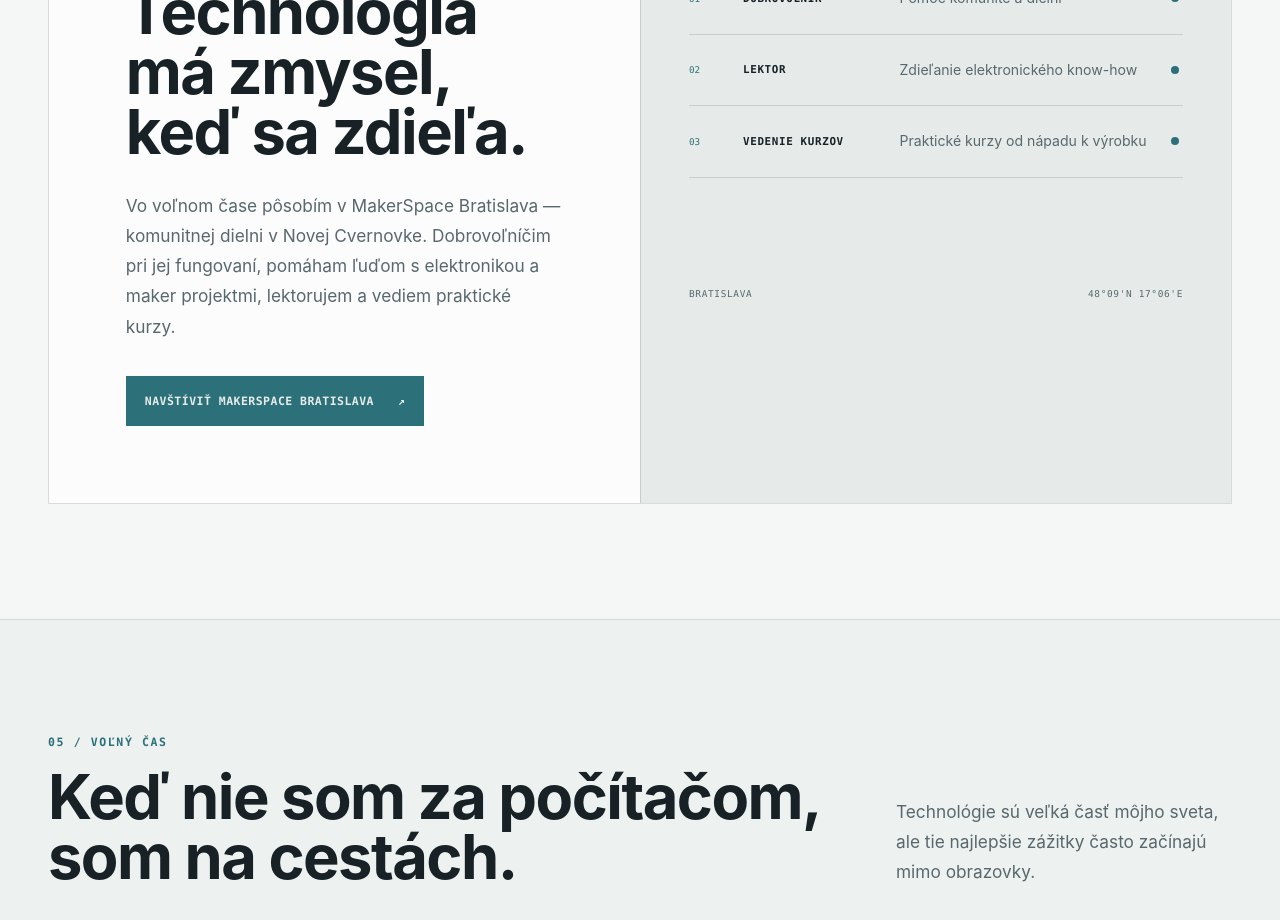
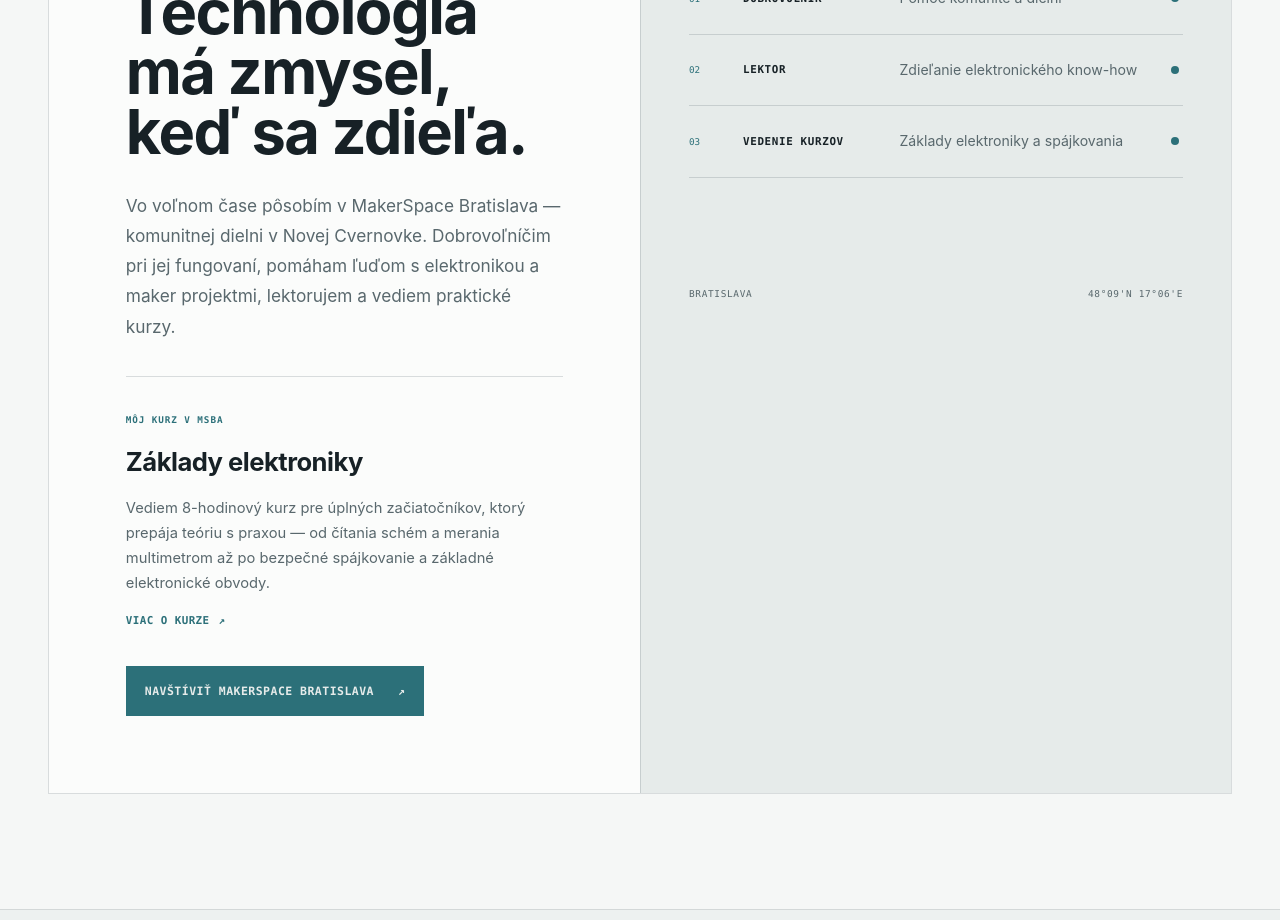
Before and after one commit to DominikPalo/dominikpalo.github.io, a React (Vite) app: page / in a window 1280 px wide. Shown: the part 5160-6080 px from the top of the page. Built offline with nearby package versions, Linux system fonts and the light colour scheme.

Commit message:
Add MakerSpace electronics course

```diff
--- a/app/globals.css
+++ b/app/globals.css
@@ -990,6 +990,48 @@ html[data-theme="dark"] .theme-icon-dark {
 
 .community-copy > p {
   color: var(--muted);
+}
+
+.community-course {
+  margin-top: 34px;
+  border-top: 1px solid var(--line);
+  padding-top: 28px;
+}
+
+.community-course > span {
+  color: var(--cyan);
+  font: 650 0.58rem var(--font-mono);
+  letter-spacing: 0.1em;
+}
+
+.community-course h3 {
+  margin: 12px 0 0;
+  font-family: var(--font-display);
+  font-size: clamp(1.25rem, 2vw, 1.65rem);
+  letter-spacing: -0.02em;
+}
+
+.community-course p {
+  margin: 13px 0 0;
+  color: var(--muted);
+  font-size: 0.92rem;
+  line-height: 1.7;
+}
+
+.community-course a {
+  display: inline-flex;
+  align-items: center;
+  gap: 9px;
+  margin-top: 18px;
+  color: var(--cyan);
+  font: 650 0.68rem var(--font-mono);
+  letter-spacing: 0.04em;
+  text-transform: uppercase;
+}
+
+.community-course a:hover,
+.community-course a:focus-visible {
+  color: var(--white);
 }
 
 .button-light {
--- a/app/page.tsx
+++ b/app/page.tsx
@@ -167,12 +167,17 @@ const copy = {
     communityTitle: "Technológia má zmysel, keď sa zdieľa.",
     communityBody:
       "Vo voľnom čase pôsobím v MakerSpace Bratislava — komunitnej dielni v Novej Cvernovke. Dobrovoľníčim pri jej fungovaní, pomáham ľuďom s elektronikou a maker projektmi, lektorujem a vediem praktické kurzy.",
+    communityCourseLabel: "MÔJ KURZ V MSBA",
+    communityCourseTitle: "Základy elektroniky",
+    communityCourseBody:
+      "Vediem 8-hodinový kurz pre úplných začiatočníkov, ktorý prepája teóriu s praxou — od čítania schém a merania multimetrom až po bezpečné spájkovanie a základné elektronické obvody.",
+    communityCourseCta: "Viac o kurze",
     communityCta: "Navštíviť MakerSpace Bratislava",
     communityConsole: "MAKERSPACE BRATISLAVA",
     communityRoles: [
       ["DOBROVOĽNÍK", "Pomoc komunite a dielni"],
       ["LEKTOR", "Zdieľanie elektronického know-how"],
-      ["VEDENIE KURZOV", "Praktické kurzy od nápadu k výrobku"],
+      ["VEDENIE KURZOV", "Základy elektroniky a spájkovania"],
     ],
     hobbiesKicker: "05 / VOĽNÝ ČAS",
     hobbiesTitle: "Keď nie som za počítačom, som na cestách.",
@@ -360,12 +365,17 @@ const copy = {
     communityTitle: "Technology matters when it is shared.",
     communityBody:
       "In my free time, I’m active at MakerSpace Bratislava — a community workshop at Nová Cvernovka. I volunteer to help run the space, support people with electronics and maker projects, teach, and lead hands-on courses.",
+    communityCourseLabel: "MY COURSE AT MSBA",
+    communityCourseTitle: "Electronics fundamentals",
+    communityCourseBody:
+      "I lead an eight-hour course for complete beginners that combines theory with hands-on practice — from reading schematics and using a multimeter to safe soldering and basic electronic circuits.",
+    communityCourseCta: "View course details",
     communityCta: "Visit MakerSpace Bratislava",
     communityConsole: "MAKERSPACE BRATISLAVA",
     communityRoles: [
       ["VOLUNTEER", "Helping the community and workshop"],
       ["LECTURER", "Sharing electronics know-how"],
-      ["COURSE LEAD", "Hands-on courses from idea to object"],
+      ["COURSE LEAD", "Electronics and soldering fundamentals"],
     ],
     hobbiesKicker: "05 / FREE TIME",
     hobbiesTitle: "When I’m away from the computer, I’m on the road.",
@@ -970,6 +980,18 @@ export default function Home() {
               <p className="section-kicker">{t.communityKicker}</p>
               <h2 id="community-title">{t.communityTitle}</h2>
               <p>{t.communityBody}</p>
+              <div className="community-course">
+                <span>{t.communityCourseLabel}</span>
+                <h3>{t.communityCourseTitle}</h3>
+                <p>{t.communityCourseBody}</p>
+                <a
+                  href="https://msba.sk/elektro-dielna/zaklady-elektroniky/"
+                  target="_blank"
+                  rel="noreferrer"
+                >
+                  {t.communityCourseCta} <span aria-hidden="true">↗</span>
+                </a>
+              </div>
               <a
                 className="button button-light"
                 href="https://www.msba.sk"
```
